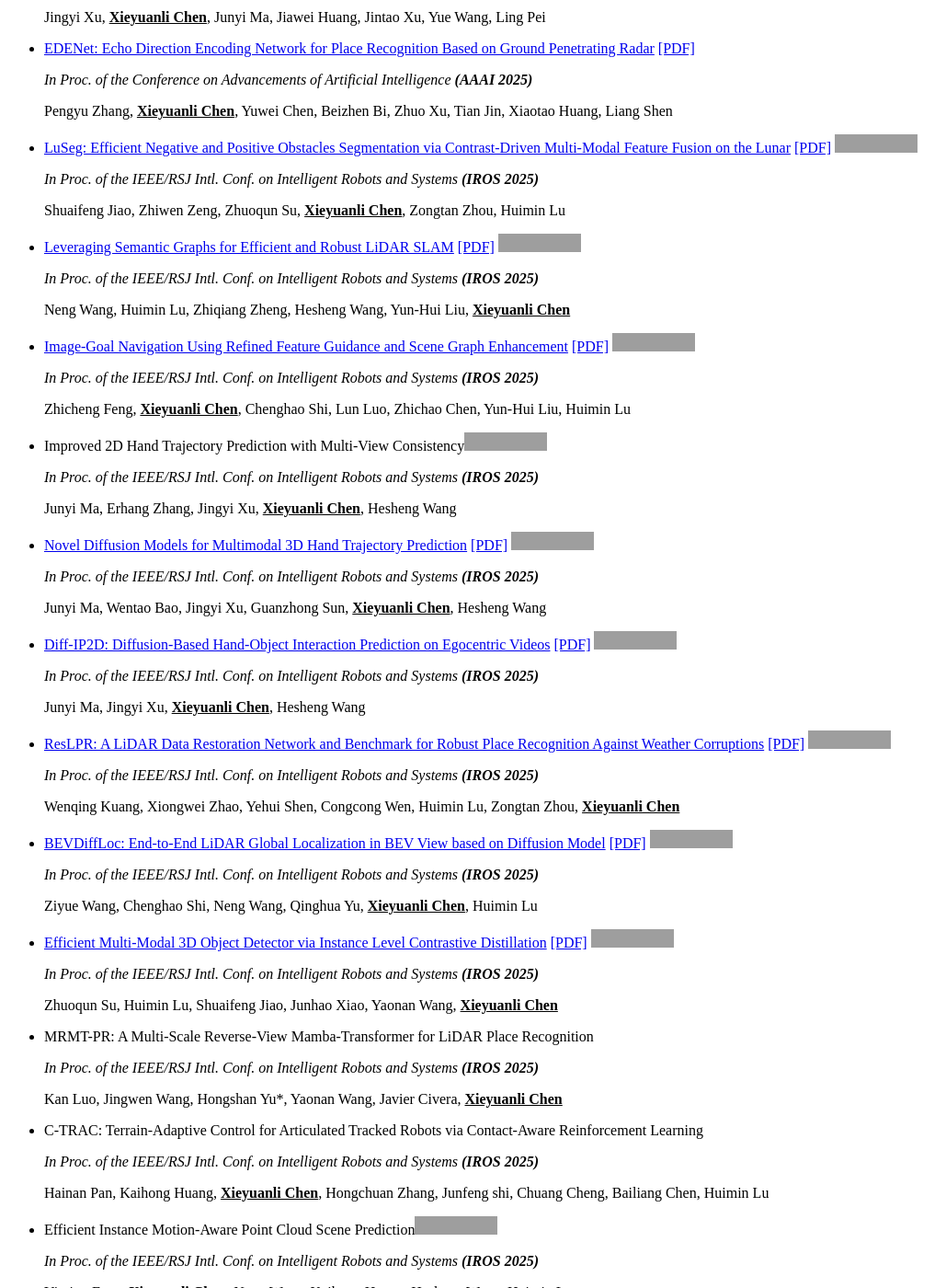
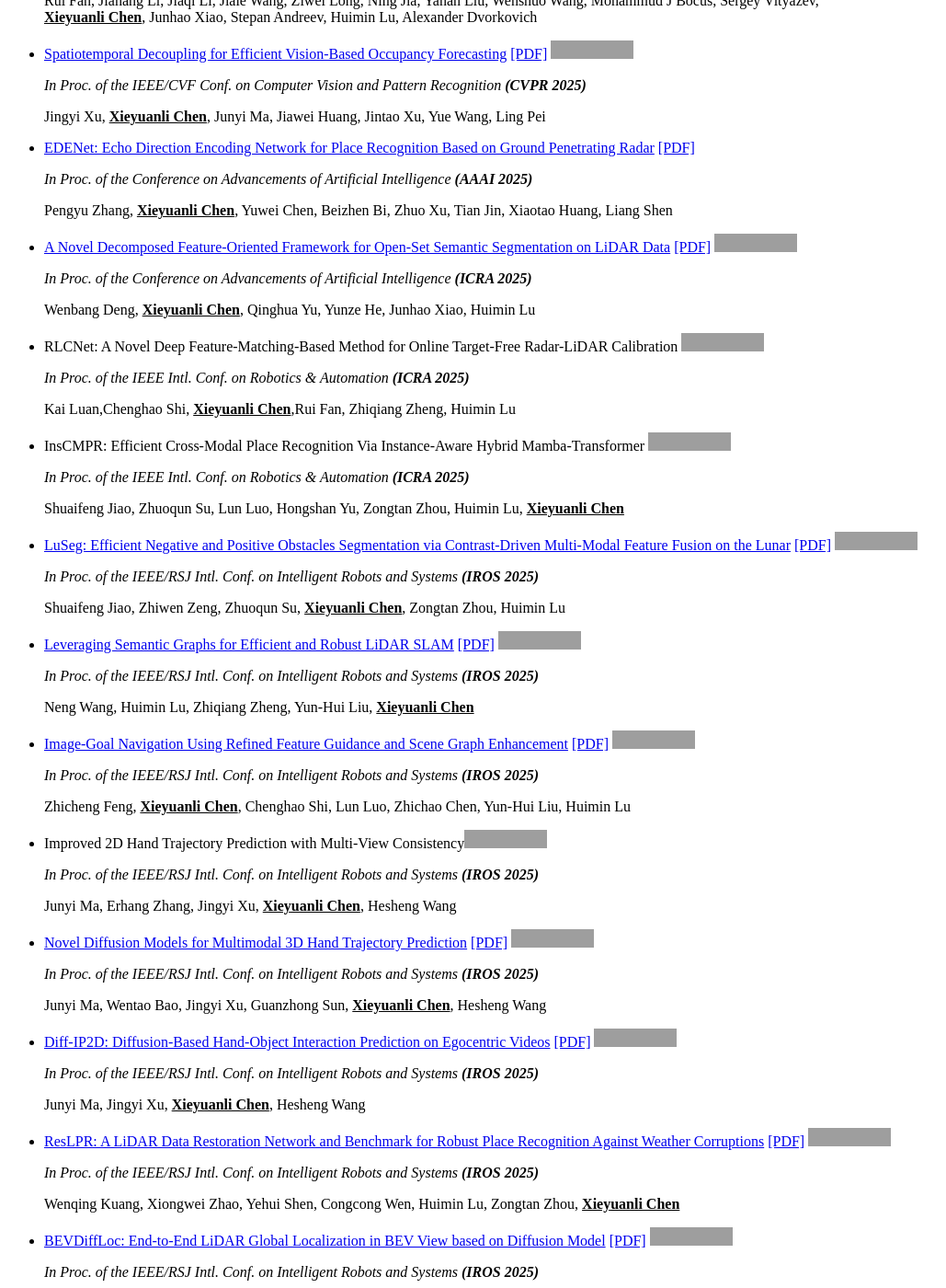
Before and after one commit to shenyehui/Shen-Yehui.github.io, a Jekyll site: the page built from _pages/includes/pub.md, in a window 1280 px wide and 1400 px high, scrolled down 1815 px. Shown: the whole window at 92% size, without its empty margins (0-1029 px from the left). Built offline with Jekyll 4.4.1, drawn with Linux system fonts in a browser that asks for light colours; our own code applies the rules of GitHub Pages for plain Markdown files; some of the changed text lies outside the part shown; grey boxes are pictures that could not be loaded.

Commit message:
Update pub.md

```diff
--- a/_pages/includes/pub.md
+++ b/_pages/includes/pub.md
@@ -7,6 +7,12 @@
   *IEEE Transactions on Robotics (**T-RO**)*
 
   Sha Lu, Xuecheng Xu, Yuxuan Wu, Haojian Lu, **<u>Xieyuanli Chen</u>**, Rong Xiong, Yue Wang
+
+- [BEVPlace++: Fast, Robust, and Lightweight LiDAR Global Localization for Unmanned Ground Vehicles](https://arxiv.org/abs/2408.01841) [[PDF]](https://arxiv.org/pdf/2408.01841)  [![](https://img.shields.io/github/stars/zjuluolun/BEVPlace2?style=social&label=Code+Stars)](https://github.com/zjuluolun/BEVPlace2)
+
+  *IEEE Transactions on Robotics (**T-RO**)*
+
+  Lun Luo, Si-Yuan Cao, Xiaorui Li, Jintao Xu, Rui Ai, Zhu Yu, **<u>Xieyuanli Chen</u>**
 
  - [SegNet4D: Efficient Instance-Aware 4D Semantic Segmentation for LiDAR Point Cloud](https://ieeexplore.ieee.org/abstract/document/10993479/) [[PDF]](https://ieeexplore.ieee.org/abstract/document/10993479/)  [![](https://img.shields.io/github/stars/nubot-nudt/SegNet4D?style=social&label=Code+Stars)](https://github.com/nubot-nudt/SegNet4D)
 
@@ -80,6 +86,24 @@
 
   Pengyu Zhang, **<u>Xieyuanli Chen</u>**, Yuwei Chen, Beizhen Bi, Zhuo Xu, Tian Jin, Xiaotao Huang, Liang Shen
 
+- [A Novel Decomposed Feature-Oriented Framework for Open-Set Semantic Segmentation on LiDAR Data](https://arxiv.org/abs/2503.11097) [[PDF]](https://arxiv.org/pdf/2503.11097) [![](https://img.shields.io/github/stars/nubot-nudt/DOSS?style=social&label=Code+Stars)](https://github.com/nubot-nudt/DOSS)
+
+  *In Proc. of the Conference on Advancements of Artificial Intelligence **(ICRA 2025)***
+
+  Wenbang Deng, **<u>Xieyuanli Chen</u>**, Qinghua Yu, Yunze He, Junhao Xiao, Huimin Lu
+
+- RLCNet: A Novel Deep Feature-Matching-Based Method for Online Target-Free Radar-LiDAR Calibration [![](https://img.shields.io/github/stars/nubot-nudt/RLCNet?style=social&label=Code+Stars)](https://github.com/nubot-nudt/RLCNet)
+
+  *In Proc. of the IEEE Intl. Conf. on Robotics & Automation **(ICRA 2025)***
+
+   Kai Luan,Chenghao Shi, **<u>Xieyuanli Chen</u>**,Rui  Fan,  Zhiqiang Zheng, Huimin Lu
+
+- InsCMPR: Efficient Cross-Modal Place Recognition Via Instance-Aware Hybrid Mamba-Transformer [![](https://img.shields.io/github/stars/nubot-nudt/InsCMPR?style=social&label=Code+Stars)](https://github.com/nubot-nudt/InsCMPR)
+
+  *In Proc. of the IEEE Intl. Conf. on Robotics & Automation **(ICRA 2025)***
+
+  Shuaifeng Jiao, Zhuoqun Su, Lun Luo, Hongshan Yu, Zongtan Zhou, Huimin Lu, **<u>Xieyuanli Chen</u>**
+
 - [LuSeg: Efficient Negative and Positive Obstacles Segmentation via Contrast-Driven Multi-Modal Feature Fusion on the Lunar](https://arxiv.org/abs/2503.11409)  [[PDF]](https://arxiv.org/pdf/2503.11409) [![](https://img.shields.io/github/stars/nubot-nudt/LuSeg?style=social&label=Code+Stars)](https://github.com/nubot-nudt/LuSeg)
 
   *In Proc. of the IEEE/RSJ Intl. Conf. on Intelligent Robots and Systems **(IROS 2025)***
@@ -90,7 +114,7 @@
 
    *In Proc. of the IEEE/RSJ Intl. Conf. on Intelligent Robots and Systems **(IROS 2025)***
 
-   Neng Wang, Huimin Lu, Zhiqiang Zheng, Hesheng Wang, Yun-Hui Liu, **<u>Xieyuanli Chen</u>**
+   Neng Wang, Huimin Lu, Zhiqiang Zheng, Yun-Hui Liu, **<u>Xieyuanli Chen</u>**
 
  - [Image-Goal Navigation Using Refined Feature Guidance and Scene Graph Enhancement](https://arxiv.org/abs/2503.10986)  [[PDF]](https://arxiv.org/pdf/2503.10986) [![](https://img.shields.io/github/stars/nubot-nudt/RFSG?style=social&label=Code+Stars)](https://github.com/nubot-nudt/RFSG)
 
@@ -150,7 +174,7 @@
 
    *In Proc. of the IEEE/RSJ Intl. Conf. on Intelligent Robots and Systems **(IROS 2025)***
 
-   Yiming Fang, **<u>Xieyuanli Chen</u>**, Neng Wang, Kaihong Huang, Hesheng Wang, Huimin Lu
+   Yiming Fang, **<u>Xieyuanli Chen</u>**, Neng Wang, Kaihong Huang, Huimin Lu
 
 -  Fusion Scene Context: Robust and Efficient LiDAR Place Recognition in Changing Environments
 
```
